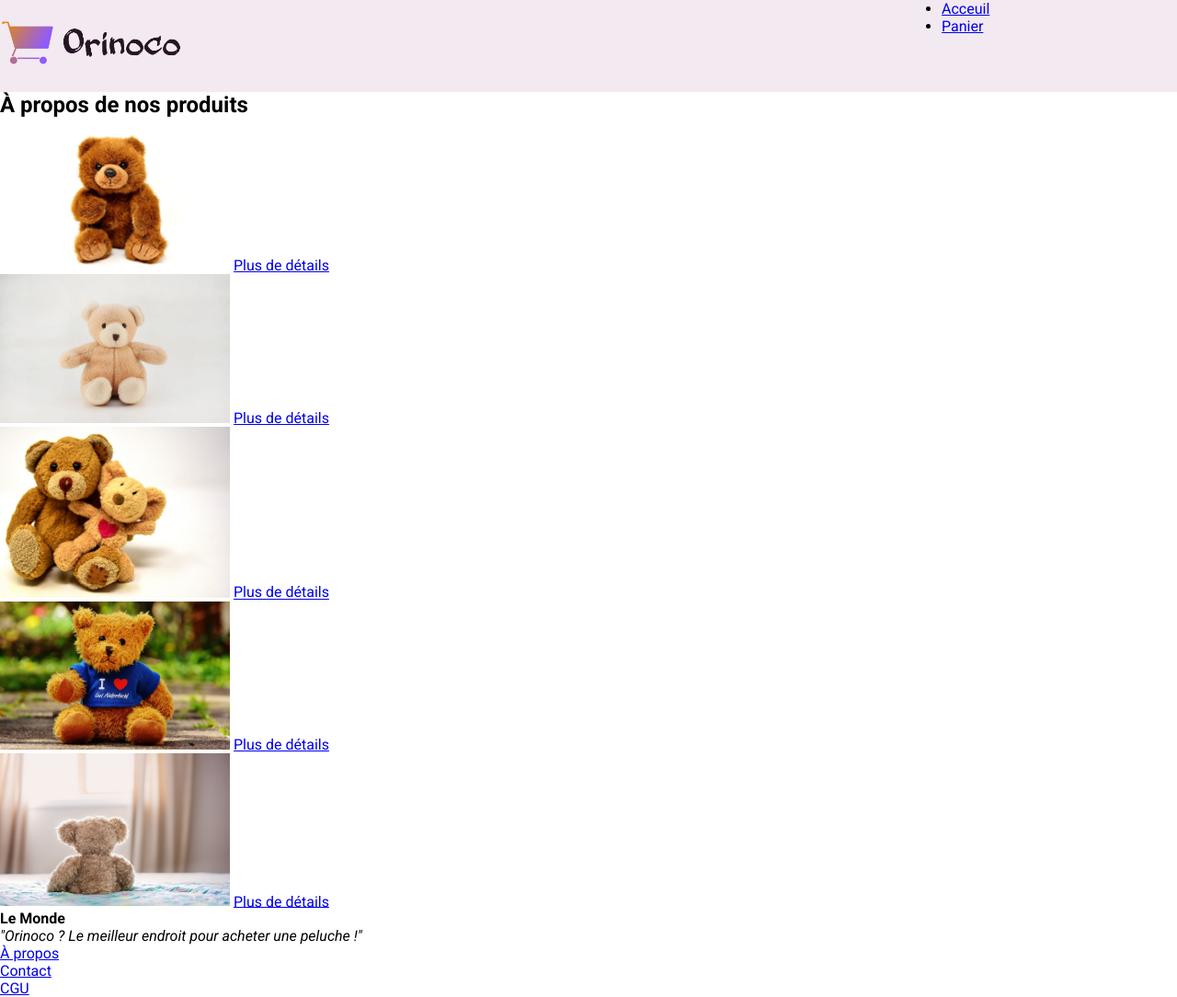
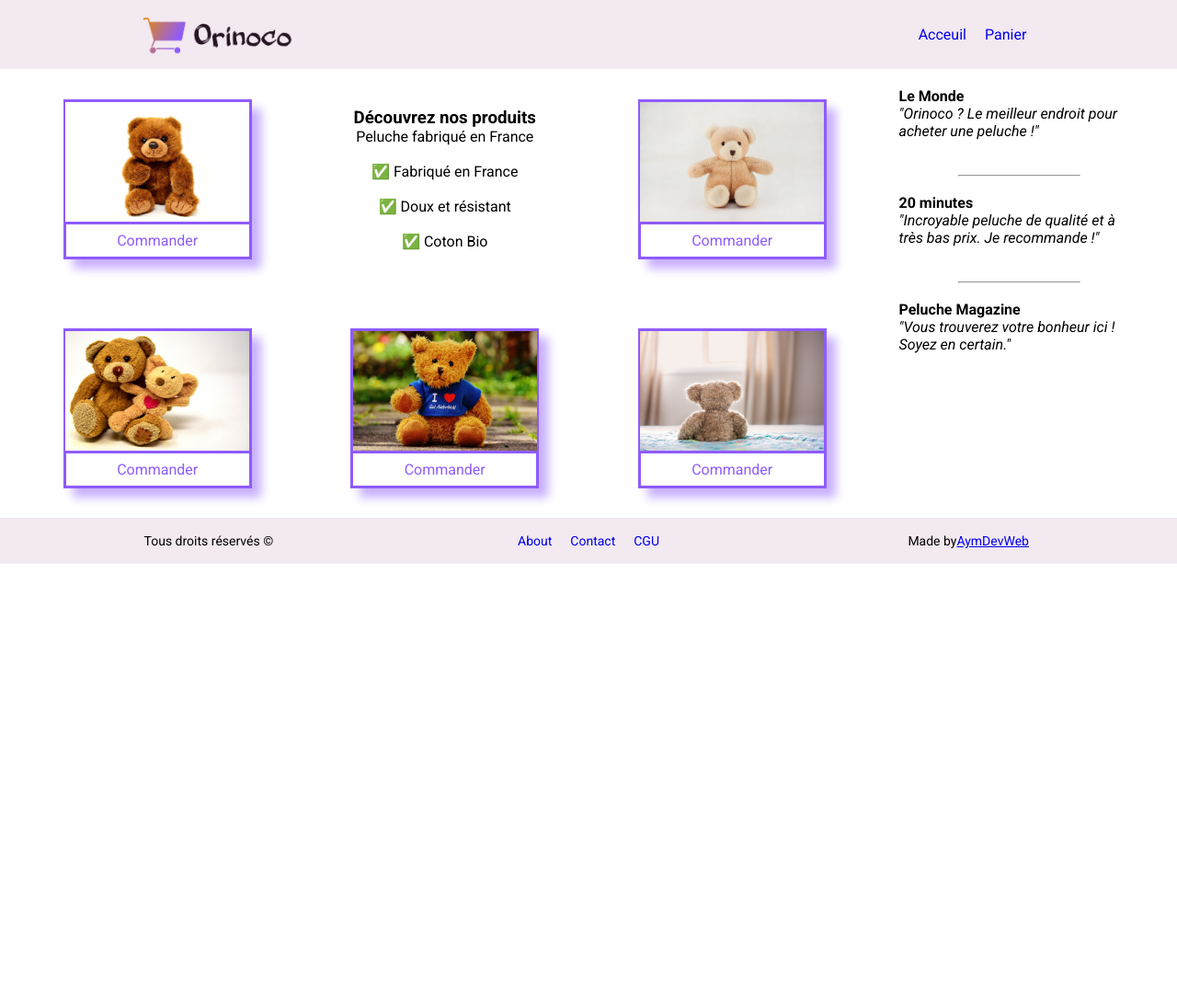
Before and after one commit to Yousopp/AymericDelmaire_5_10022021, a website: page index.html in a window 1280 px wide. Shown: the whole page at 92% size. After the commit the page ends 800 px from the top, so only its background shows below. Drawn offline with Linux system fonts and the light colour scheme.

Commit message:
html index v1

```diff
--- a/index.html
+++ b/index.html
@@ -21,10 +21,9 @@
         src="/images/15675819263013_image1.png"
         alt="Logo en forme de cadi du site Orinoco"
         title="Logo Orinoco"
-        width="200"
       />
       <nav class="header__nav">
-        <ul>
+        <ul class="header__ul">
           <li><a href="index.html">Acceuil</a></li>
           <li><a href="/menu/panier.html">Panier</a></li>
         </ul>
@@ -32,67 +31,107 @@
     </header>
 
     <!--Main-->
-    <article>
-      <h1>À propos de nos produits</h1>
-      <section>
+    <article class="article wrapper wrapper__article">
+      <section class="article__heading">
+        <h1>Découvrez nos produits</h1>
+        <p>Peluche fabriqué en France</p>
+        <br />
+        <p>&#x2705; Fabriqué en France</p>
+        <br />
+        <p>&#x2705; Doux et résistant</p>
+        <br />
+        <p>&#x2705; Coton Bio</p>
+      </section>
+      <section class="article--place-1">
+        <div>
           <img
             src="/images/teddy_1.jpg"
             alt="Ours en peluche numéro 1"
             title="Ours en peluche"
-          width="250"
           />
-        <a href="/menu/produits/produit_1.html">Plus de détails</a>
+          <a href="/menu/produits/produit_1.html">Commander</a>
+        </div>
       </section>
-      <section>
+      <section class="article--place-2">
+        <div>
           <img
             src="/images/teddy_2.jpg"
             alt="Ours en peluche numéro 2"
             title="Ours en peluche"
-          width="250"
           />
-        <a href="/menu/produits/produit_2.html">Plus de détails</a>
+          <a href="/menu/produits/produit_2.html">Commander</a>
+        </div>
       </section>
-      <section>
+      <section class="article--place-3">
+        <div>
           <img
             src="/images/teddy_3.jpg"
             alt="Ours en peluche numéro 3"
             title="Ours en peluche"
-          width="250"
           />
-        <a href="/menu/produits/produit_3.html">Plus de détails</a>
+          <a href="/menu/produits/produit_3.html">Commander</a>
+        </div>
       </section>
-      <section>
+      <section class="article--place-4">
+        <div>
           <img
             src="/images/teddy_4.jpg"
             alt="Ours en peluche numéro 4"
             title="Ours en peluche"
-          width="250"
           />
-        <a href="/menu/produits/produit_4.html">Plus de détails</a>
+          <a href="/menu/produits/produit_4.html">Commander</a>
+        </div>
       </section>
-      <section>
+      <section class="article--place-5">
+        <div>
           <img
             src="/images/teddy_5.jpg"
             alt="Ours en peluche numéro 5"
             title="Ours en peluche"
-          width="250"
           />
-        <a href="/menu/produits/produit_5.html">Plus de détails</a>
+          <a href="/menu/produits/produit_5.html">Commander</a>
+        </div>
       </section>
       <aside>
+        <p>
           <strong>Le Monde</strong><br /><em
             >"Orinoco ? Le meilleur endroit pour acheter une peluche !"</em
           >
+        </p>
+        <br /><br />
+        <hr />
+        <br />
+        <p>
+          <strong>20 minutes</strong><br /><em
+            >"Incroyable peluche de qualité et à très bas prix. Je recommande
+            !"</em
+          >
+        </p>
+        <br /><br />
+        <hr />
+        <br />
+        <p>
+          <strong>Peluche Magazine</strong><br /><em
+            >"Vous trouverez votre bonheur ici !<br />
+            Soyez en certain."</em
+          >
+        </p>
       </aside>
     </article>
 
     <!--Footer-->
-    <nav>
-      <ul>
-        <li><a href="#">À propos</a></li>
+    <nav class="footer wrapper wrapper__footer">
+      <p class="footer__text-left">Tous droits réservés &#xA9;</p>
+      <ul class="footer__ul">
+        <li><a href="#">About</a></li>
         <li><a href="#">Contact</a></li>
         <li><a href="#">CGU</a></li>
       </ul>
+      <p class="footer__text-right">
+        Made by<a href="https://aymdevweb.alwaysdata.net" target="_blank"
+          >AymDevWeb</a
+        >
+      </p>
     </nav>
   </body>
 </html>
--- a/sass/base/_base.scss
+++ b/sass/base/_base.scss
@@ -7,4 +7,22 @@
 
 body {
   font-family: "Roboto", sans-serif;
+  height: 100vh;
 }
+
+.wrapper {
+  display: grid;
+  &__header {
+    grid-template-columns: repeat(9, 1fr);
+    grid-auto-rows: 75px;
+  }
+  &__article {
+    grid-template-columns: repeat(4, 1fr);
+    grid-auto-rows: 239px;
+    grid-gap: 10px;
+  }
+  &__footer {
+    grid-template-columns: repeat(9, 1fr);
+    grid-auto-rows: 50px;
+  }
+}
--- a/sass/componant/_componant.scss
+++ b/sass/componant/_componant.scss
@@ -1,9 +1,49 @@
 .header {
   background-color: $color-fond;
+  padding: 0 20px;
   &__heading {
-    @include placement(1, 1);
+    height: 75px;
+    @include placement(2, 1);
+    @include flex(row, center, none, none, center);
   }
   &__nav {
-    @include placement(5, 1);
+    @include placement(8, 1);
+  }
+  &__ul {
+    height: 75px;
+    list-style-type: none;
+    @include flex(row, center, none, none, center);
+  }
+  & a {
+    text-decoration: none;
+    margin: 10px;
   }
 }
+
+.footer {
+  background-color: $color-fond;
+  padding: 0 20px;
+  font-size: 14px;
+  &__ul {
+    height: 50px;
+    list-style-type: none;
+    @include placement(5, 1);
+    @include flex(row, space-around, none, none, center);
+  }
+  &__text-left {
+    height: 50px;
+    width: 175px;
+    @include flex(row, space-around, none, none, center);
+    @include placement(2, 1);
+  }
+  &__text-right {
+    height: 50px;
+    width: 175px;
+    @include flex(row, center, none, none, center);
+    @include placement(8, 1);
+  }
+  & ul li a {
+    text-decoration: none;
+    margin: 0 10px;
+  }
+}
--- a/sass/pages/_pages-index.scss
+++ b/sass/pages/_pages-index.scss
@@ -0,0 +1,53 @@
+.article {
+  padding: 0 20px;
+  &__heading {
+    @include placement(2, 1);
+    @include flex(row, center, none, none, center);
+  }
+  & section {
+    @include flex(column, center, center, center, center);
+  }
+  &--place-1 {
+    @include placement(1, 1);
+  }
+  &--place-2 {
+    @include placement(3, 1);
+  }
+  &--place-3 {
+    @include placement(1, 2);
+  }
+  &--place-4 {
+    @include placement(2, 2);
+  }
+  &--place-5 {
+    @include placement(3, 2);
+  }
+  & div {
+    height: auto;
+    width: 199px;
+    border: solid 3px $color-primary;
+    @include flex(column, center, center, center, center);
+    box-shadow: 10px 10px 10px $color-primary-light;
+  }
+  & img {
+    width: 200px;
+    height: 130px;
+  }
+  & a {
+    color: $color-primary;
+    width: 100%;
+    text-align: center;
+    text-decoration: none;
+    padding-top: 8px;
+    padding-bottom: 8px;
+    border-top: solid 3px $color-primary;
+  }
+  & aside {
+    padding: 20px;
+    @include placement(4, 1);
+    & hr {
+      width: 50%;
+      margin: 0 auto;
+    }
+  }
+}
--- a/sass/utils/_variables.scss
+++ b/sass/utils/_variables.scss
@@ -1,18 +1,24 @@
 $color-primary: #8f5bfe;
+$color-primary-light: #c8afff;
 $color-second: #e78b05;
 
 $color-fond: #f3e9f1;
 $color-dark: #261624;
 
-.wrapper {
-  display: grid;
-  &__header {
-    grid-template-columns: repeat(5, 1fr);
-    grid-auto-rows: 100px;
-  }
+.b {
+  border: red solid 1px;
 }
 
 @mixin placement($column, $row) {
   grid-column: $column;
   grid-row: $row;
 }
+
+@mixin flex($direction, $just, $just-items, $align, $align-items) {
+  display: flex;
+  flex-direction: $direction;
+  justify-content: $just;
+  justify-items: $just-items;
+  align-content: $align;
+  align-items: $align-items;
+}
```
Also changed, not shown: style.css, 1 other file. Lines whose indentation alone changed are shown as unchanged.
